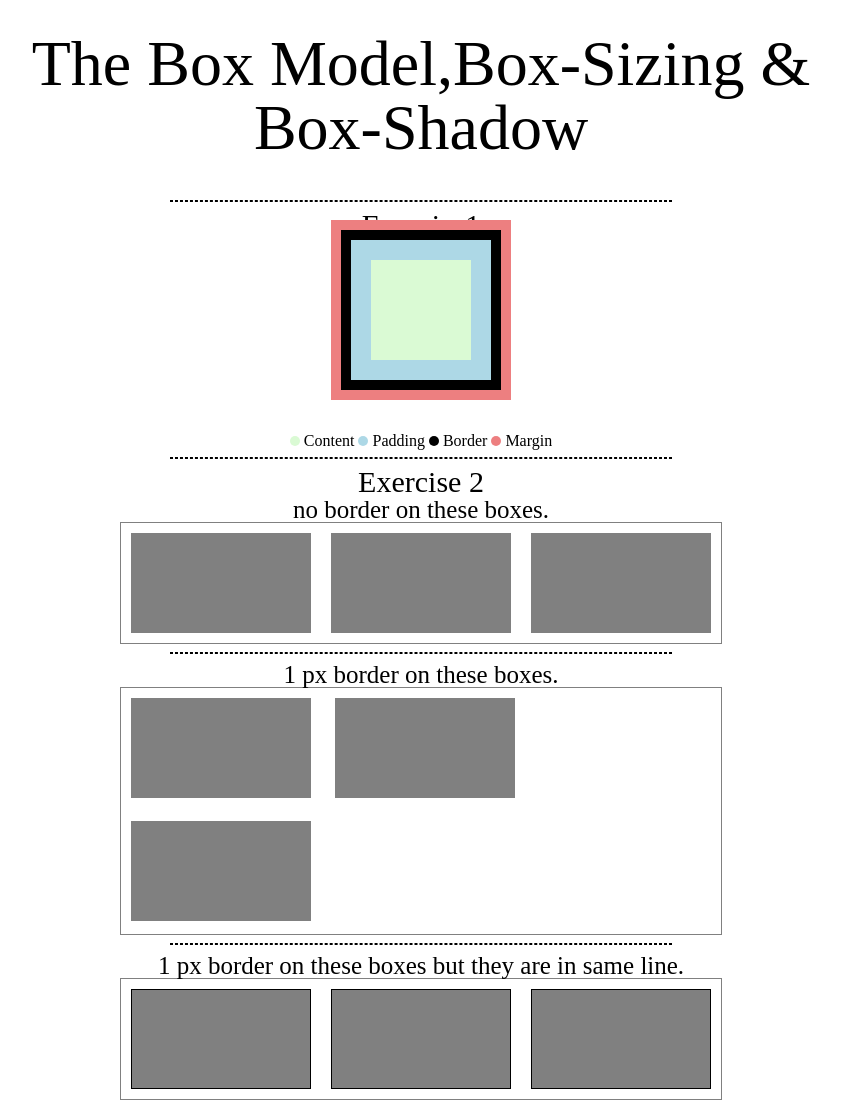
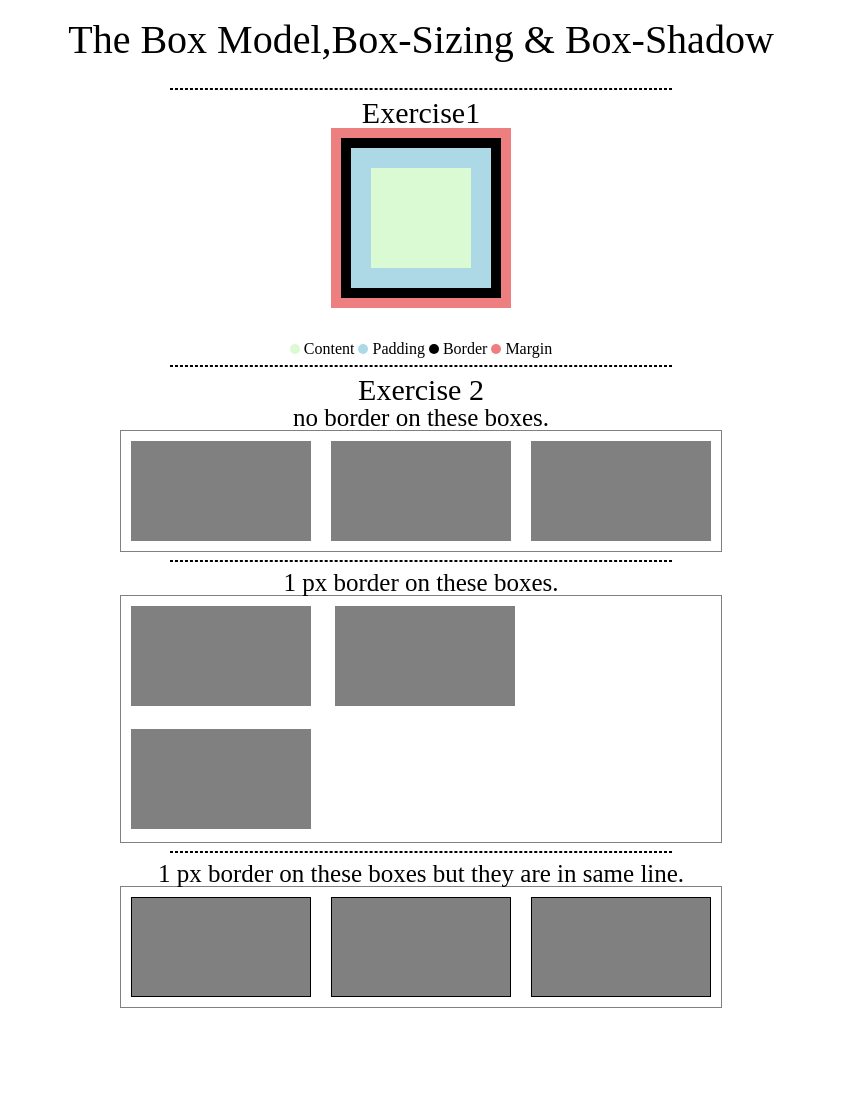
Before and after one commit to artiraj1/assignment-5, a plain HTML site: page index.html in a window 1280 px wide. Shown: the whole page, without its empty margins (219-1060 px from the left). After the commit the page ends 1008 px from the top, so only its background shows below. Drawn offline with Linux system fonts and the light colour scheme.

Commit message:
assignment-5 completed

```diff
--- a/index.css
+++ b/index.css
@@ -48,8 +48,8 @@ table {
 }
 h1 {
   text-align: center;
-  font-size: 64px;
-  padding: 32px 180px;
+  font-size: 40px;
+  padding: 20px;
 }
 hr {
   width: 500px;
@@ -68,7 +68,7 @@ section {
   height: 100px;
   background-color: rgb(218, 250, 212);
   display: inline-block;
-  margin: 0 auto;
+  margin-top: 20px;
   border: 20px solid rgb(173, 216, 230);
   outline: 10px solid black;
   box-shadow: 0 0 0 20px rgb(237, 127, 128);
```
